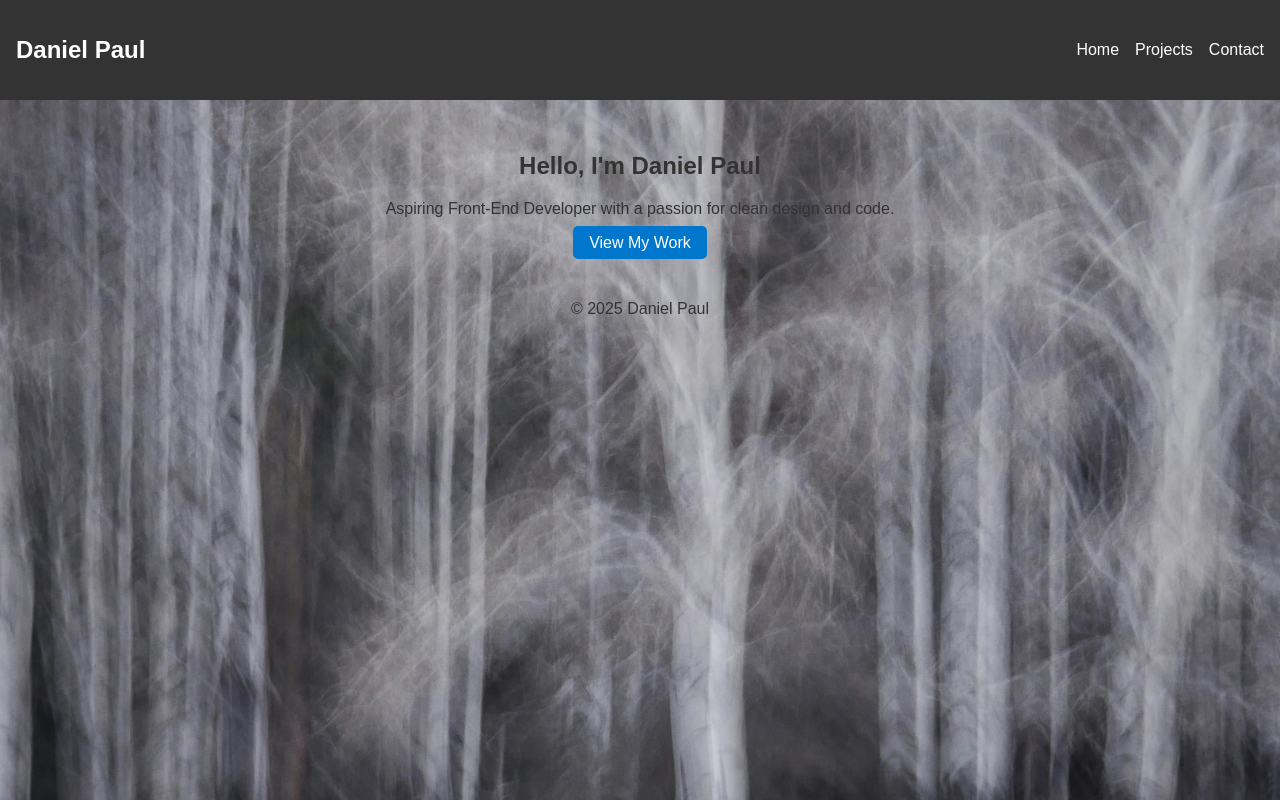
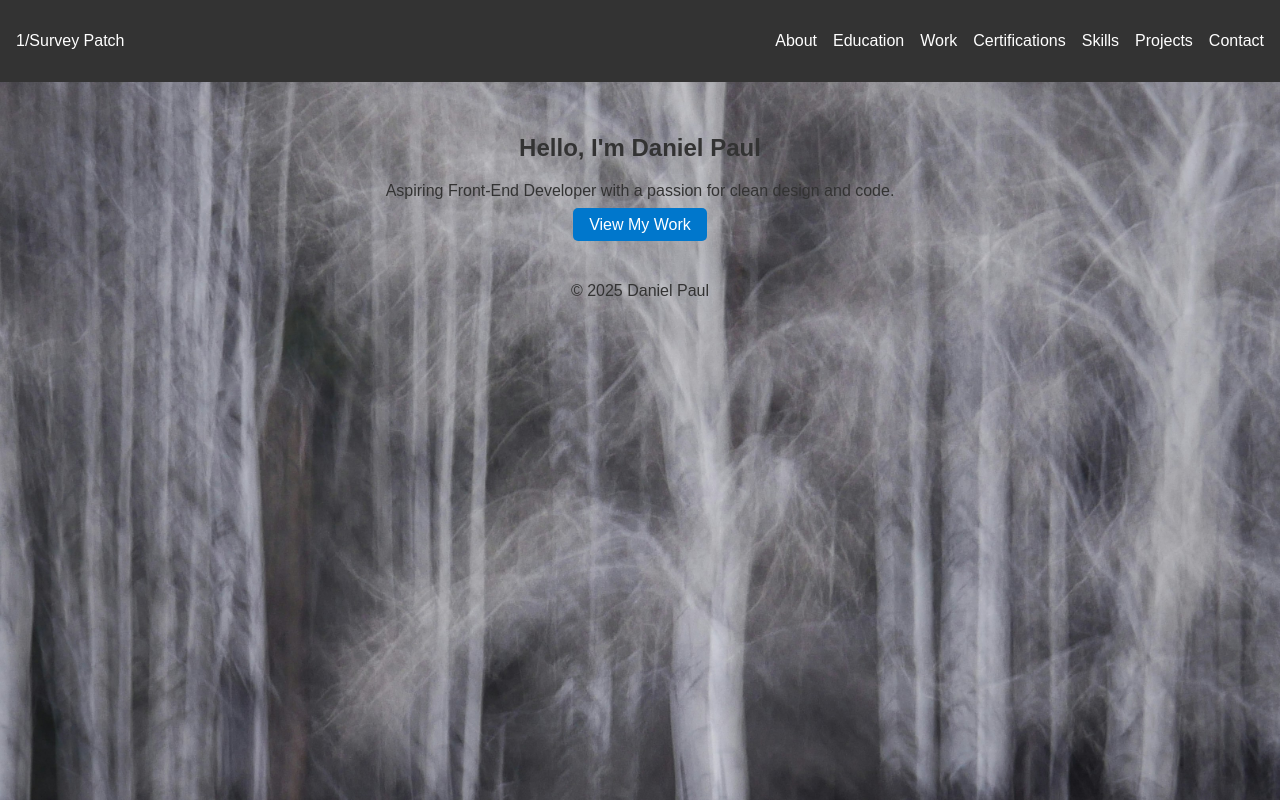
Before and after one commit to danielpaul0407/Personal-Portfolio-Website, a plain HTML site: page index.html in a window 1280 px wide. Drawn offline with Linux system fonts and the light colour scheme.

Commit message:
new change

```diff
--- a/index.html
+++ b/index.html
@@ -9,14 +9,26 @@
 </head>
 <body>
   <header>
-    <nav>
+    <!--nav>
       <h1>Daniel Paul</h1>
       <ul>
         <li><a href="index.html">Home</a></li>
         <li><a href="projects.html">Projects</a></li>
         <li><a href="contact.html">Contact</a></li>
       </ul>
-    </nav>
+    </nav-->
+    <nav class="navbar">
+      <div class="logo">1/Survey Patch</div>
+      <ul class="nav-links">
+          <li><a href="#about">About</a></li>
+          <li><a href="#education">Education</a></li>
+          <li><a href="#work">Work</a></li>
+          <li><a href="#certifications">Certifications</a></li>
+          <li><a href="#skills">Skills</a></li>
+          <li><a href="#projects">Projects</a></li>
+          <li><a href="#contact">Contact</a></li>
+      </ul>
+  </nav>
   </header>
 
   <section class="intro">
```
